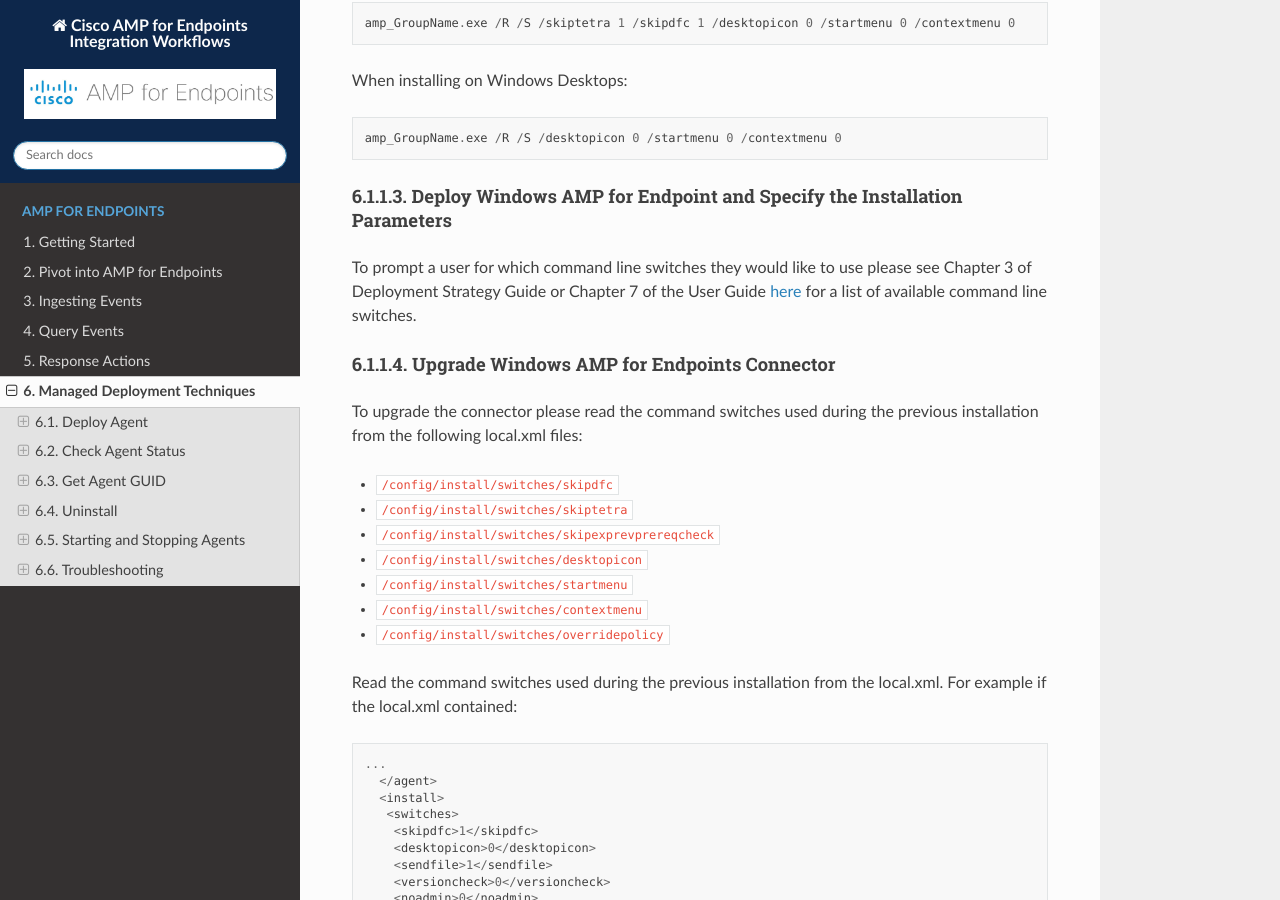
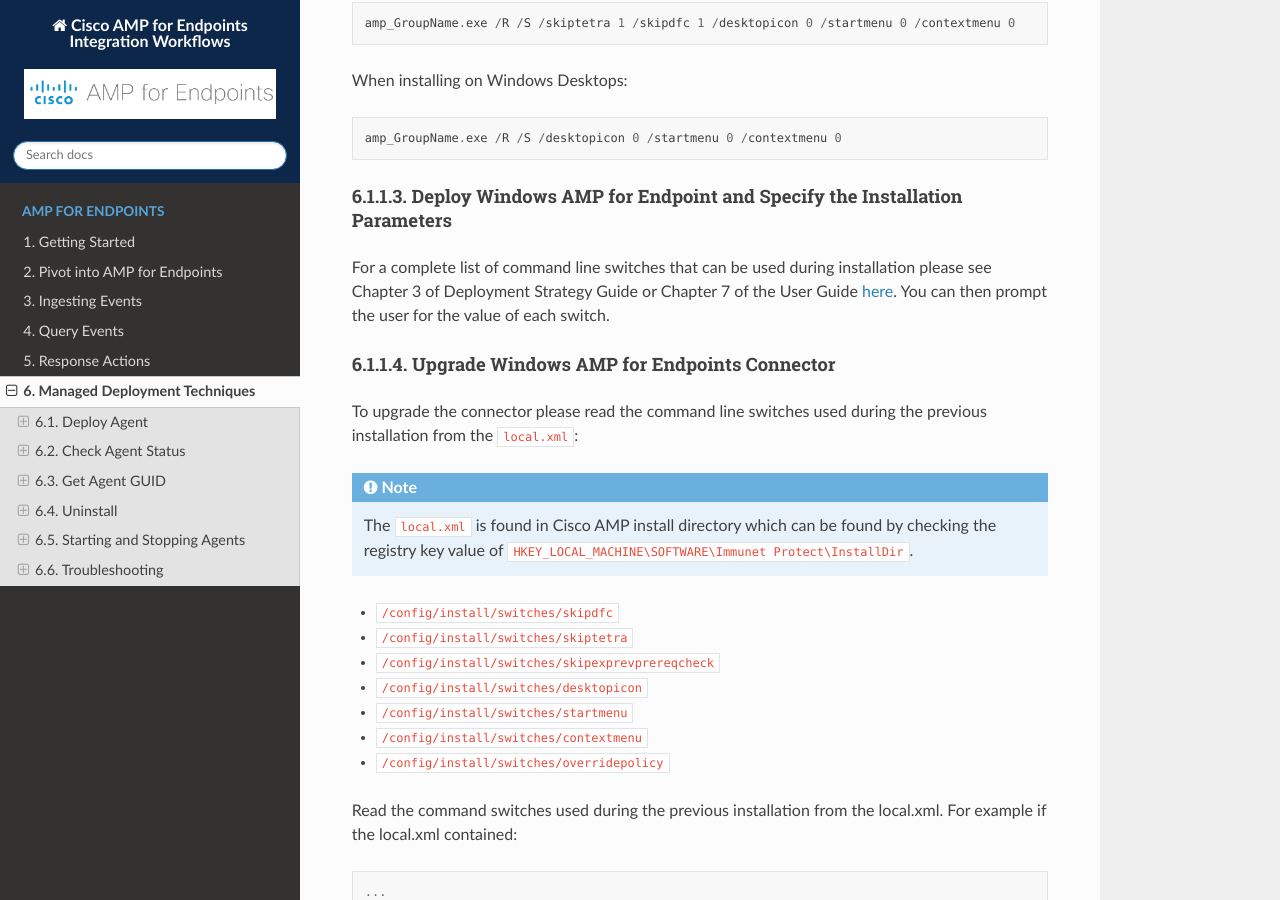
Before and after one commit to CiscoSecurity/amp-00-integration-workflows, a Sphinx documentation site: the page built from docs/source/amp/deployment.rst, in a window 1280 px wide and 900 px high, scrolled down 1002 px. Built offline with Sphinx 7.4.7 and the Read the Docs theme 2.0.0, drawn with Linux system fonts in a browser that asks for light colours.

Commit message:
Updated 6.1

```diff
--- a/docs/source/amp/deployment.rst
+++ b/docs/source/amp/deployment.rst
@@ -54,15 +54,18 @@
 Deploy Windows AMP for Endpoint and Specify the Installation Parameters
 """""""""""""""""""""""""""""""""""""""""""""""""""""""""""""""""""""""
 
-To prompt a user for which command line switches they would like to use please see Chapter 3 of Deployment Strategy
-Guide or Chapter 7 of the User Guide `here <https://console.amp.cisco.com/docs>`_ for a list of available command line
-switches.
+For a complete list of command line switches that can be used during installation please see Chapter 3 of Deployment
+Strategy Guide or Chapter 7 of the User Guide `here <https://console.amp.cisco.com/docs>`_. You can then prompt the user
+for the value of each switch.
 
 Upgrade Windows AMP for Endpoints Connector
 """""""""""""""""""""""""""""""""""""""""""
 
-To upgrade the connector please read the command switches used during the previous installation from the following
-local.xml files:
+To upgrade the connector please read the command line switches used during the previous installation from the ``local.xml``:
+
+.. NOTE::
+
+    The ``local.xml`` is found in Cisco AMP install directory which can be found by checking the registry key value of ``HKEY_LOCAL_MACHINE\SOFTWARE\Immunet Protect\InstallDir``.
 
 - ``/config/install/switches/skipdfc``
 - ``/config/install/switches/skiptetra``
```
